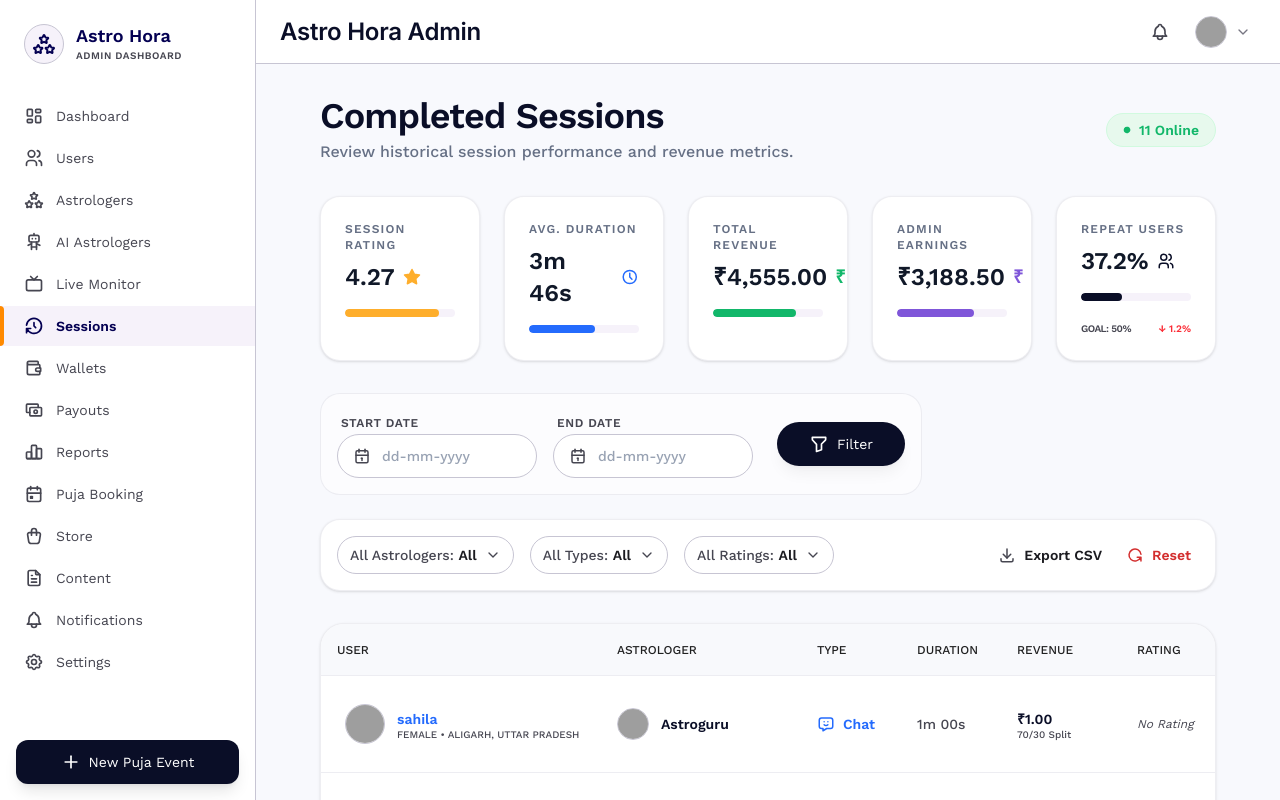
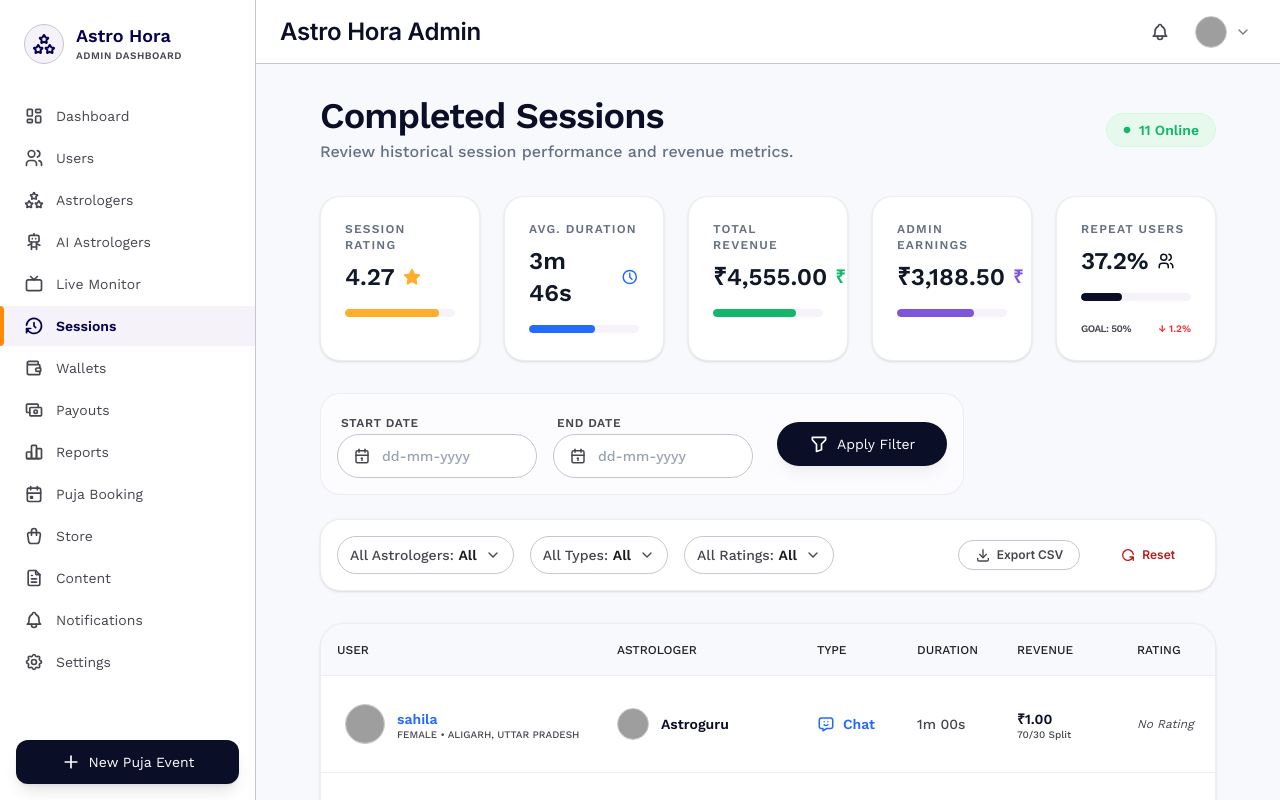
Before and after one commit to atulDev26/Edwid-astroapp-admin, a React (Vite) app: page /sessions in a window 1280 px wide. Shown: the top 800 px of the page. Built offline with nearby package versions, Linux system fonts and the light colour scheme; grey boxes are pictures that could not be loaded.

Commit message:
feat: add Sessions management page with filtering, data table, and export functionality

```diff
--- a/src/View/Sessions/Sessions.tsx
+++ b/src/View/Sessions/Sessions.tsx
@@ -176,6 +176,7 @@ const Sessions = () => {
         });
     }, [appliedFilters]);
 
+
     const handleApplyFilters = () => {
         setAppliedFilters({
             startDate,
@@ -201,6 +202,28 @@ const Sessions = () => {
             rating: []
         });
         setCurrentPage(1);
+    };
+
+    const handleExportCSV = () => {
+        const headers = ['Date', 'User', 'Astrologer', 'Type', 'Duration', 'Revenue', 'Status'];
+        const csvRows = filteredData.map(session => [
+            session.date.toLocaleDateString(),
+            session.user.name,
+            session.astrologer.name,
+            session.type,
+            session.duration,
+            session.revenue,
+            session.status
+        ].join(','));
+
+        const csvContent = [headers.join(','), ...csvRows].join('\n');
+        const blob = new Blob([csvContent], { type: 'text/csv;charset=utf-8;' });
+        const url = URL.createObjectURL(blob);
+        const link = document.createElement('a');
+        link.setAttribute('href', url);
+        link.setAttribute('download', `sessions_export_${new Date().toISOString().split('T')[0]}.csv`);
+        link.click();
+        URL.revokeObjectURL(url);
     };
 
     const columns = [
@@ -356,9 +379,10 @@ const Sessions = () => {
                                 <IconCalendar size={18} className="absolute left-4 top-1/2 -translate-y-1/2 text-on-surface-variant z-10" />
                                 <DatePicker
                                     selected={startDate}
-                                    onChange={(date) => setStartDate(date)}
+                                    onChange={(date: Date | null) => setStartDate(date)}
                                     placeholderText="dd-mm-yyyy"
                                     dateFormat="dd-MM-yyyy"
+                                    wrapperClassName="w-full"
                                     className="w-full h-11 pl-11 pr-4 rounded-xl border border-outline-variant bg-white text-sm font-medium focus:outline-none focus:ring-2 focus:ring-primary/20 focus:border-primary transition-all placeholder:text-[#98A2B3]"
                                 />
                             </div>
@@ -369,22 +393,23 @@ const Sessions = () => {
                                 <IconCalendar size={18} className="absolute left-4 top-1/2 -translate-y-1/2 text-on-surface-variant z-10" />
                                 <DatePicker
                                     selected={endDate}
-                                    onChange={(date) => setEndDate(date)}
+                                    onChange={(date: Date | null) => setEndDate(date)}
                                     placeholderText="dd-mm-yyyy"
                                     dateFormat="dd-MM-yyyy"
+                                    wrapperClassName="w-full"
                                     className="w-full h-11 pl-11 pr-4 rounded-xl border border-outline-variant bg-white text-sm font-medium focus:outline-none focus:ring-2 focus:ring-primary/20 focus:border-primary transition-all placeholder:text-[#98A2B3]"
                                 />
                             </div>
                         </div>
                     </div>
-                    <div className="flex items-center justify-end gap-2">
+                    <div className="space-y-2">
                         <Button
                             variant="primary"
                             icon={IconFilter}
                             onClick={handleApplyFilters}
-                            className="bg-[#0A0E27] hover:bg-[#1a1f3d] h-11 px-8 rounded-xl shadow-lg shadow-black/5 text-sm font-bold md:w-auto"
+                            className="bg-[#0A0E27] hover:bg-[#1a1f3d] h-11 px-8 rounded-xl shadow-lg shadow-black/5 text-sm font-bold w-full md:w-auto"
                         >
-                            Filter
+                            Apply Filter
                         </Button>
                     </div>
 
@@ -412,18 +437,25 @@ const Sessions = () => {
                             onChange={setSelectedRating}
                         />
                     </div>
-                    <div className="flex items-center justify-between sm:justify-start sm:gap-8 md:gap-6 md:pr-2">
-                        <button className="flex items-center gap-2 text-on-surface font-bold text-sm hover:text-primary transition-colors whitespace-nowrap">
-                            <IconDownload size={18} className="text-on-surface-variant" />
+                    <div className="flex items-center justify-between sm:justify-start gap-4 sm:gap-6 md:pr-2">
+                        <Button
+                            variant="outlined"
+                            size="sm"
+                            icon={IconDownload}
+                            onClick={handleExportCSV}
+                            className="text-on-surface-variant border-outline-variant hover:bg-surface-container-low font-bold px-4 rounded-lg"
+                        >
                             Export CSV
-                        </button>
-                        <button
+                        </Button>
+                        <Button
+                            variant="ghost"
+                            size="sm"
+                            icon={IconRotate}
                             onClick={handleReset}
-                            className="flex items-center gap-2 text-[#D32F2F] font-bold text-sm hover:text-red-700 transition-colors whitespace-nowrap"
+                            className="text-error hover:bg-error/5 font-bold px-4 rounded-lg"
                         >
-                            <IconRotate size={18} />
                             Reset
-                        </button>
+                        </Button>
                     </div>
                 </div>
             </div>
```
